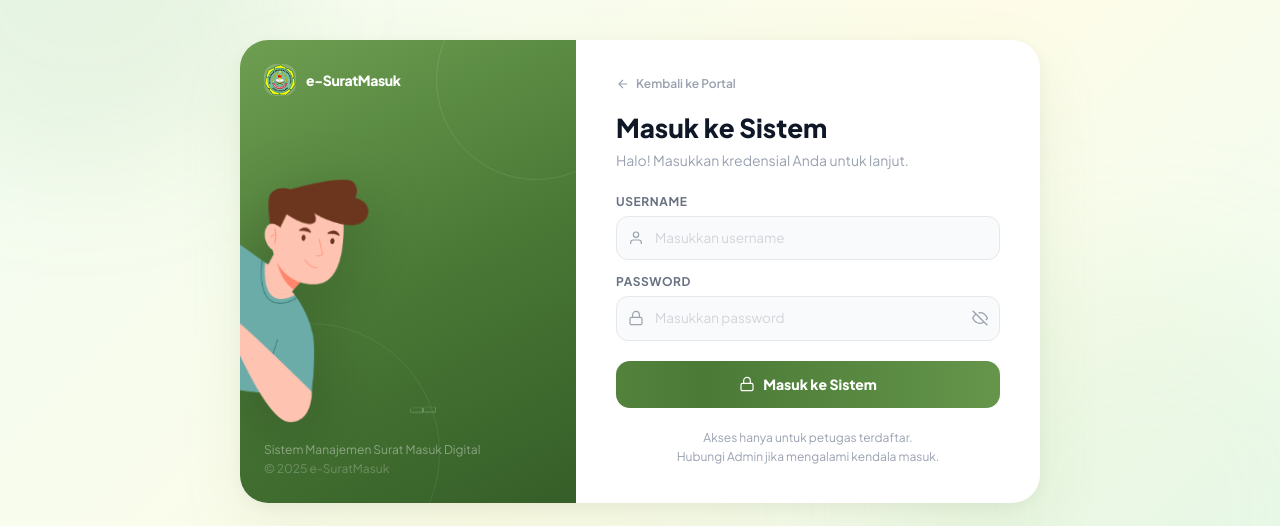
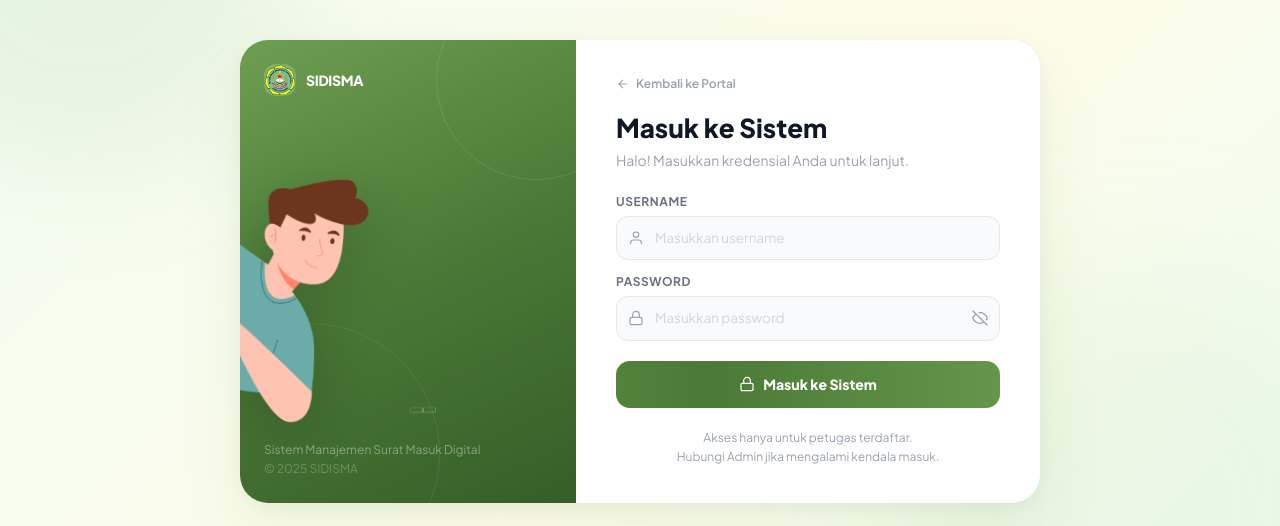
Before and after one commit to tatausahamtsn1pku/e-suratmasukfe, a React (Vite) app: page /login in a window 1280 px wide. Shown: the part 129-655 px from the top of the page. Built offline with nearby package versions, Linux system fonts and the light colour scheme.

Commit message:
name changed

```diff
--- a/src/pages/AdminDashboard.jsx
+++ b/src/pages/AdminDashboard.jsx
@@ -1175,7 +1175,7 @@ function Sidebar({ active, setActive, collapsed, setCollapsed, mobileOpen, setMo
           <img src="/logomts.png" alt="Logo" className="w-full h-full object-cover"
             onError={e => { e.target.style.display = "none"; e.target.parentElement.innerHTML = `<svg viewBox="0 0 24 24" fill="none" stroke="white" strokeWidth="2" class="w-4 h-4"><rect x="2" y="4" width="20" height="16" rx="2"/><path d="m22 7-8.97 5.7a1.94 1.94 0 0 1-2.06 0L2 7"/></svg>`; }} />
         </div>
-        {(isDrawer || !collapsed) && <span className="text-white font-black text-base tracking-tight">e-SuratMasuk</span>}
+        {(isDrawer || !collapsed) && <span className="text-white font-black text-base tracking-tight">SIDISMA</span>}
         {isDrawer && <button onClick={() => setMobileOpen(false)} className="ml-auto text-white/60 hover:text-white p-1"><Ic.X /></button>}
       </div>
       {(isDrawer || !collapsed) && <p className="text-white/40 text-[10px] font-bold uppercase tracking-widest px-5 pt-5 pb-2">Menu Utama</p>}
--- a/src/pages/ApproverDashboard.jsx
+++ b/src/pages/ApproverDashboard.jsx
@@ -1010,7 +1010,7 @@ function Sidebar({ active, setActive, collapsed, setCollapsed, mobileOpen, setMo
           <img src="/logomts.png" alt="Logo" className="w-full h-full object-cover"
             onError={e => { e.target.style.display = "none"; e.target.parentElement.innerHTML = `<svg viewBox="0 0 24 24" fill="none" stroke="white" strokeWidth="2" class="w-4 h-4"><rect x="2" y="4" width="20" height="16" rx="2"/><path d="m22 7-8.97 5.7a1.94 1.94 0 0 1-2.06 0L2 7"/></svg>`; }} />
         </div>
-        {(isDrawer || !collapsed) && <span className="text-white font-black text-base tracking-tight">e-SuratMasuk</span>}
+        {(isDrawer || !collapsed) && <span className="text-white font-black text-base tracking-tight">SIDISMA</span>}
         {isDrawer && <button onClick={() => setMobileOpen(false)} className="ml-auto text-white/60 hover:text-white p-1"><Ic.X /></button>}
       </div>
       {(isDrawer || !collapsed) && (
--- a/src/pages/KATUDashboard.jsx
+++ b/src/pages/KATUDashboard.jsx
@@ -1335,7 +1335,7 @@ function Sidebar({ active, setActive, collapsed, setCollapsed, mobileOpen, setMo
           <img src="/logomts.png" alt="Logo" className="w-full h-full object-cover"
             onError={e => { e.target.style.display = "none"; e.target.parentElement.innerHTML = `<svg viewBox="0 0 24 24" fill="none" stroke="white" strokeWidth="2" class="w-4 h-4"><rect x="2" y="4" width="20" height="16" rx="2"/><path d="m22 7-8.97 5.7a1.94 1.94 0 0 1-2.06 0L2 7"/></svg>`; }} />
         </div>
-        {(isDrawer || !collapsed) && <span className="text-white font-black text-base tracking-tight">e-SuratMasuk</span>}
+        {(isDrawer || !collapsed) && <span className="text-white font-black text-base tracking-tight">SIDISMA</span>}
         {isDrawer && <button onClick={() => setMobileOpen(false)} className="ml-auto text-white/60 hover:text-white p-1"><Ic.X /></button>}
       </div>
       {(isDrawer || !collapsed) && (
--- a/src/pages/LoginPage.jsx
+++ b/src/pages/LoginPage.jsx
@@ -231,7 +231,7 @@ export default function LoginPage() {
                     className="w-full h-full object-cover"
                     onError={e => { e.target.style.display = "none"; e.target.parentElement.innerHTML = `<svg viewBox="0 0 24 24" fill="none" stroke="white" strokeWidth="1.5" class="w-5 h-5"><rect x="2" y="4" width="20" height="16" rx="2"/><path d="m22 7-8.97 5.7a1.94 1.94 0 0 1-2.06 0L2 7"/></svg>`; }} />
                 </div>
-                <span className="text-white font-black text-sm tracking-tight">e-SuratMasuk</span>
+                <span className="text-white font-black text-sm tracking-tight">SIDISMA</span>
               </div>
 
               {/* Illustration — user supplies /login-illustration.png */}
@@ -261,7 +261,7 @@ export default function LoginPage() {
               <div className="relative z-10 px-6 pb-6 pt-4">
                 <p className="text-white/40 text-xs leading-relaxed">
                   Sistem Manajemen Surat Masuk Digital<br/>
-                  <span className="text-white/25">© 2025 e-SuratMasuk</span>
+                  <span className="text-white/25">© 2025 SIDISMA</span>
                 </p>
               </div>
             </div>
@@ -277,7 +277,7 @@ export default function LoginPage() {
                   <img src="/logomts.png" alt="" className="w-full h-full object-cover"
                     onError={e => { e.target.style.display="none"; }} />
                 </div>
-                <span className="font-black text-gray-900 text-base tracking-tight">e-Surat<span style={{ color: "#6D9E51" }}>Masuk</span></span>
+                <span className="font-black text-gray-900 text-base tracking-tight">SI<span style={{ color: "#6D9E51" }}>DISMA</span></span>
               </div>
 
               {/* Back link */}
--- a/src/pages/PortalPublic.jsx
+++ b/src/pages/PortalPublic.jsx
@@ -655,7 +655,7 @@ function Navbar({ activeSection }) {
               }}
             />
           </div>
-          <span className="font-black text-gray-900 text-xl tracking-tight">e-Surat<span className="text-[#6D9E51]">Masuk</span></span>
+          <span className="font-black text-gray-900 text-xl tracking-tight">SI<span className="text-[#6D9E51]">DISMA</span></span>
         </div>
 
         {/* Desktop Nav */}
@@ -909,10 +909,10 @@ export default function PortalPublic() {
             <span className="inline-block bg-[#FEFFD3] border border-[#BCD9A2] text-[#6D9E51] text-sm font-bold px-4 py-1.5 rounded-full mb-6">Tentang Kami</span>
             <h2 className="text-4xl sm:text-5xl font-black text-gray-900 leading-tight mb-6">
               Portal Surat Masuk<br />
-              <span className="gradient-text">Pemerintah Digital</span>
+              <span className="gradient-text">MTsN 1 Pekanbaru</span>
             </h2>
             <p className="text-gray-500 leading-relaxed text-base sm:text-lg mb-8">
-              Kami hadir sebagai solusi modern untuk pengiriman dan manajemen surat masuk instansi pemerintah.
+              Kami hadir sebagai solusi modern untuk pengiriman dan manajemen surat masuk pada MTsN 1 Pekanbaru.
               Dengan teknologi terkini, kami memastikan setiap surat terproses dengan tepat, cepat, dan dapat dilacak secara real-time.
             </p>
             <div className="grid grid-cols-2 gap-4 sm:gap-5">
@@ -1152,7 +1152,7 @@ export default function PortalPublic() {
                     onError={(e) => { e.target.style.display = "none"; e.target.parentElement.innerHTML = `<svg viewBox="0 0 24 24" fill="none" stroke="white" strokeWidth="2" class="w-5 h-5"><rect x="2" y="4" width="20" height="16" rx="2"/><path d="m22 7-8.97 5.7a1.94 1.94 0 0 1-2.06 0L2 7"/></svg>`; }}
                   />
                 </div>
-                <span className="font-black text-white text-xl">e-SuratMasuk</span>
+                <span className="font-black text-white text-xl">SIDISMA</span>
               </div>
               <p className="text-sm leading-relaxed">Portal digital pengiriman surat masuk digital MTsN 1 Kota Pekanbaru. Efisien, transparan, dan modern.</p>
             </div>
@@ -1224,7 +1224,7 @@ export default function PortalPublic() {
 
           </div>
           <div className="border-t border-gray-800 pt-8 text-center">
-            <p className="text-sm">© 2025 e-SuratMasuk · MTsN 1 Kota Pekanbaru</p>
+            <p className="text-sm">© 2025 SIDISMA · MTsN 1 Kota Pekanbaru</p>
           </div>
         </div>
       </footer>
--- a/src/pages/StaffDashboard.jsx
+++ b/src/pages/StaffDashboard.jsx
@@ -969,7 +969,7 @@ function Sidebar({ active, setActive, collapsed, setCollapsed, mobileOpen, setMo
           <img src="/logomts.png" alt="Logo" className="w-full h-full object-cover"
             onError={e => { e.target.style.display = "none"; e.target.parentElement.innerHTML = `<svg viewBox="0 0 24 24" fill="none" stroke="white" strokeWidth="2" class="w-4 h-4"><rect x="2" y="4" width="20" height="16" rx="2"/><path d="m22 7-8.97 5.7a1.94 1.94 0 0 1-2.06 0L2 7"/></svg>`; }} />
         </div>
-        {(isDrawer || !collapsed) && <span className="text-white font-black text-base tracking-tight">e-SuratMasuk</span>}
+        {(isDrawer || !collapsed) && <span className="text-white font-black text-base tracking-tight">SIDISMA</span>}
         {isDrawer && <button onClick={() => setMobileOpen(false)} className="ml-auto text-white/60 hover:text-white p-1"><Ic.X /></button>}
       </div>
       {(isDrawer || !collapsed) && (
--- a/src/pages/ValidatorKhususDashboard.jsx
+++ b/src/pages/ValidatorKhususDashboard.jsx
@@ -2035,7 +2035,7 @@ function Sidebar({ active, setActive, collapsed, setCollapsed, mobileOpen, setMo
           <img src="/logomts.png" alt="Logo" className="w-full h-full object-cover"
             onError={e => { e.target.style.display = "none"; e.target.parentElement.innerHTML = `<svg viewBox="0 0 24 24" fill="none" stroke="white" strokeWidth="2" class="w-4 h-4"><rect x="2" y="4" width="20" height="16" rx="2"/><path d="m22 7-8.97 5.7a1.94 1.94 0 0 1-2.06 0L2 7"/></svg>`; }} />
         </div>
-        {(isDrawer || !collapsed) && <span className="text-white font-black text-base tracking-tight">e-SuratMasuk</span>}
+        {(isDrawer || !collapsed) && <span className="text-white font-black text-base tracking-tight">SIDISMA</span>}
         {isDrawer && <button onClick={() => setMobileOpen(false)} className="ml-auto text-white/60 hover:text-white p-1"><Ic.X /></button>}
       </div>
       {(isDrawer || !collapsed) && (
--- a/src/pages/ValidatorUmumDashboard.jsx
+++ b/src/pages/ValidatorUmumDashboard.jsx
@@ -1805,7 +1805,7 @@ function Sidebar({ active, setActive, collapsed, setCollapsed, mobileOpen, setMo
           <img src="/logomts.png" alt="Logo" className="w-full h-full object-cover"
             onError={e => { e.target.style.display = "none"; e.target.parentElement.innerHTML = `<svg viewBox="0 0 24 24" fill="none" stroke="white" strokeWidth="2" class="w-4 h-4"><rect x="2" y="4" width="20" height="16" rx="2"/><path d="m22 7-8.97 5.7a1.94 1.94 0 0 1-2.06 0L2 7"/></svg>`; }} />
         </div>
-        {(isDrawer || !collapsed) && <span className="text-white font-black text-base tracking-tight">e-SuratMasuk</span>}
+        {(isDrawer || !collapsed) && <span className="text-white font-black text-base tracking-tight">SIDISMA</span>}
         {isDrawer && <button onClick={() => setMobileOpen(false)} className="ml-auto text-white/60 hover:text-white p-1"><Ic.X /></button>}
       </div>
       {(isDrawer || !collapsed) && (
```
